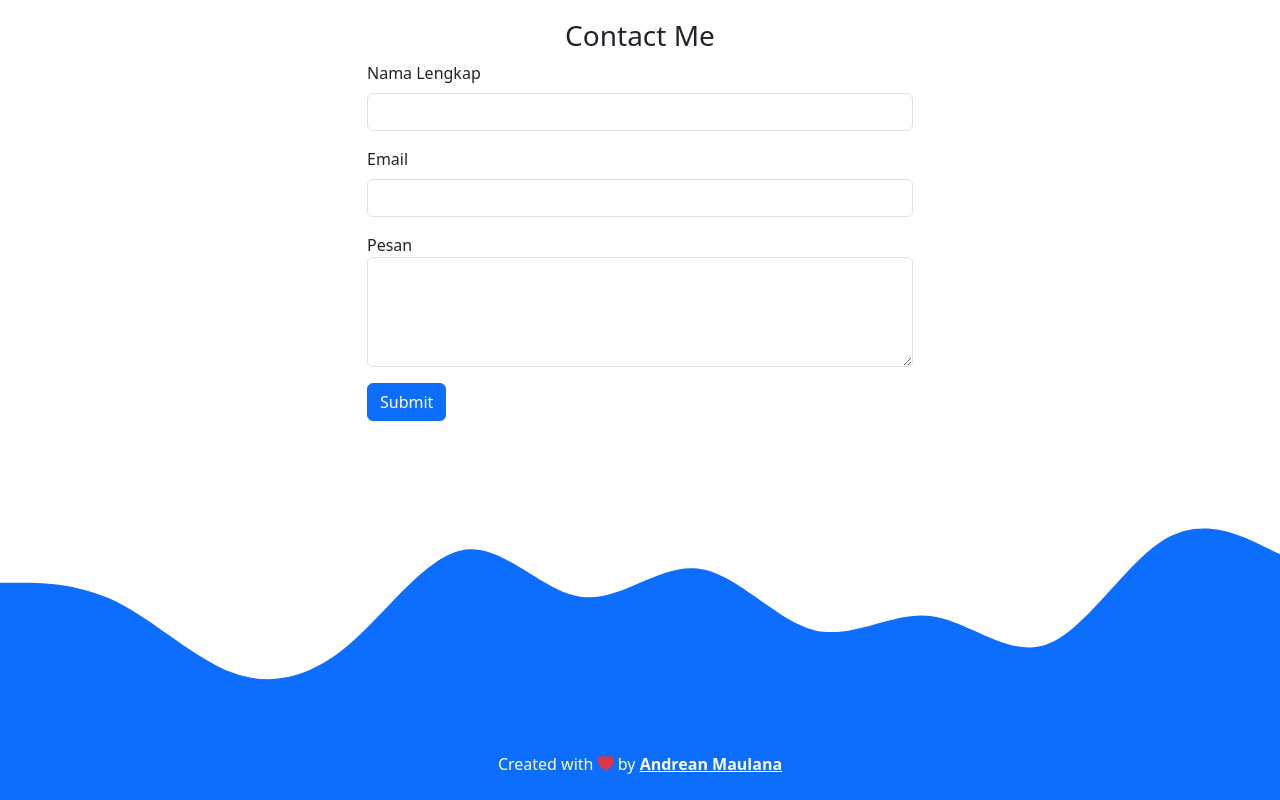
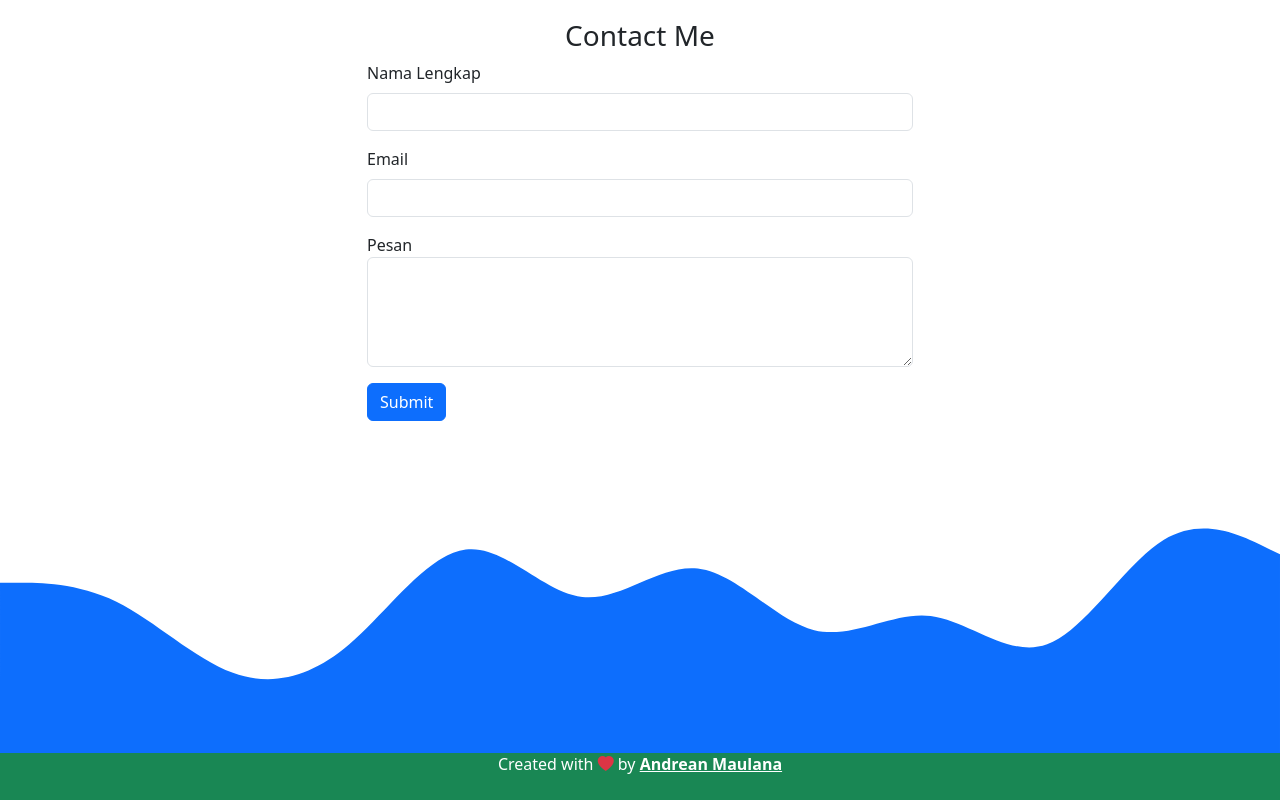
Before and after one commit to andrean112006/andreanmaulanabaim.github.io, a plain HTML site: page index.html in a window 1280 px wide. Shown: the part 1983-2783 px from the top of the page. Drawn offline with nearby package versions, Linux system fonts and the light colour scheme.

Commit message:
mengubah warna button menjadi hijau

```diff
--- a/index.html
+++ b/index.html
@@ -159,7 +159,7 @@
     </svg>
     <!-- Akhir Contact -->
 
-    <div class="footer text-center pb-2 bg-primary text-white" style="margin-top: -1px">
+    <div class="footer text-center pb-2 bg-success text-white" style="margin-top: -1px">
       <p>Created with <i class="bi bi-heart-fill text-danger"></i> by <a class="text-white fw-bold" href="https://www.instagram.com/anzz.jpg/" target="_blank">Andrean Maulana</a></p>
     </div>
 
```
